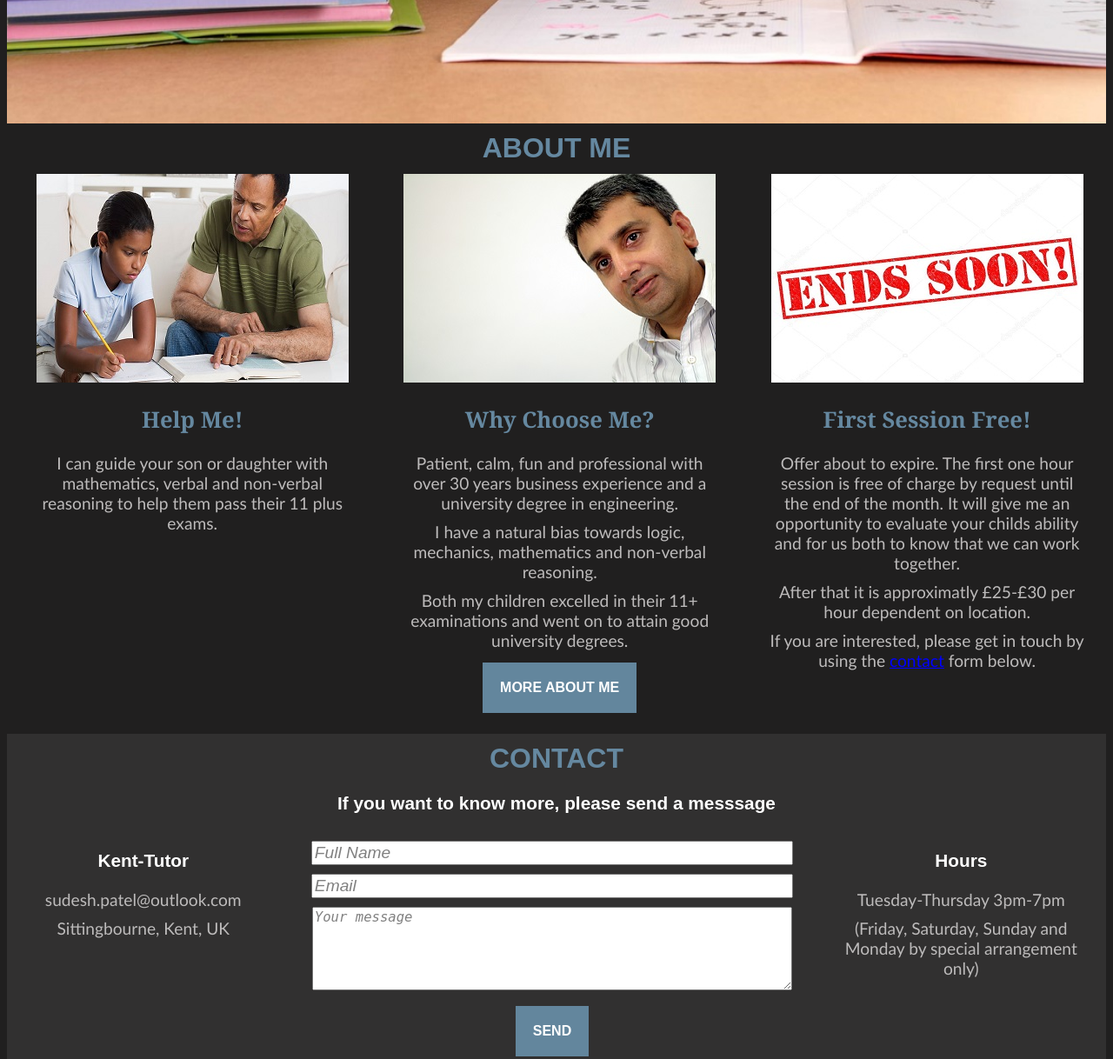
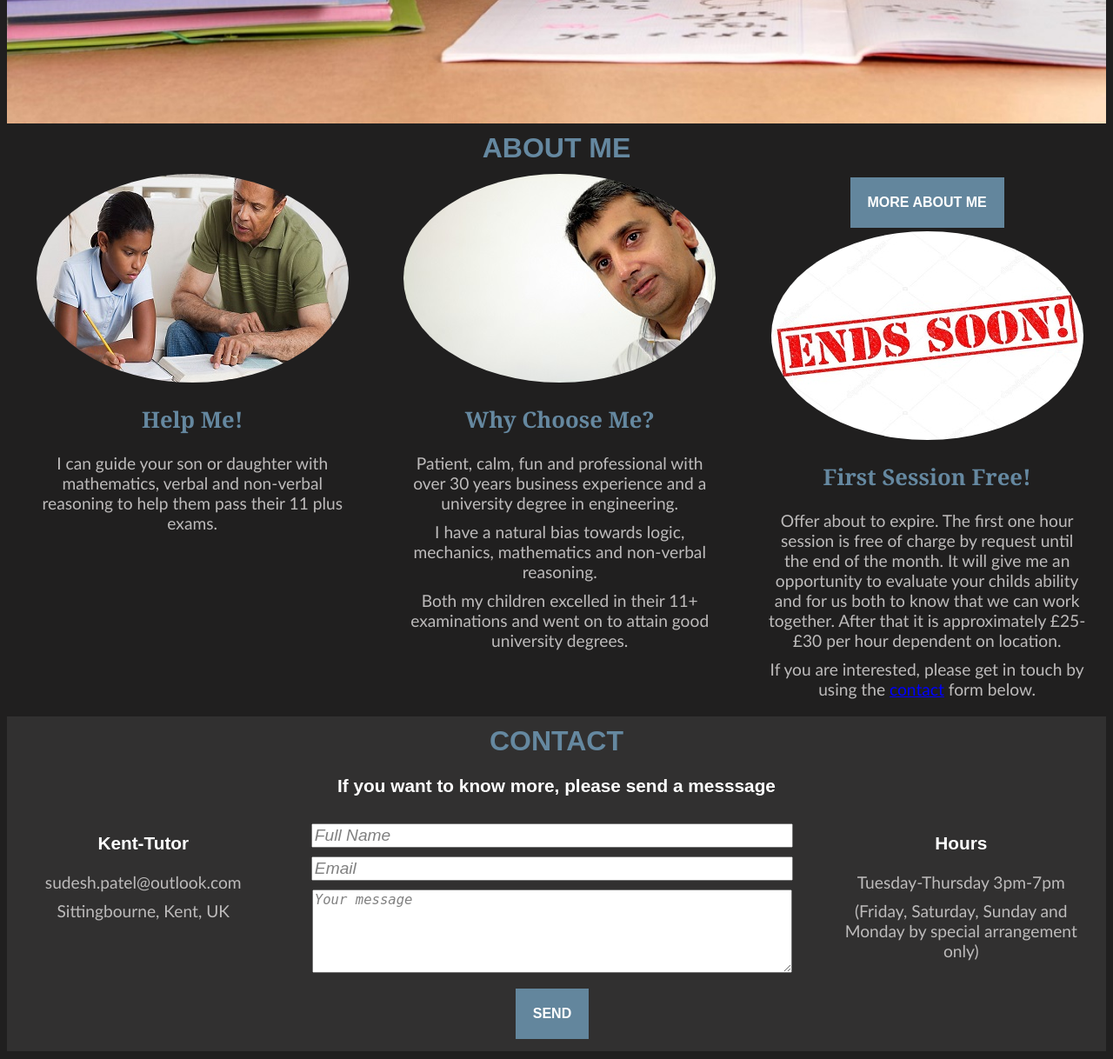
Before and after one commit to skar1962/Kent-Tutor, a PHP site: page / in a window 1280 px wide. Shown: the part 616-1834 px from the top of the page at 87% size. Run offline with PHP 8.4, Linux system fonts and the light colour scheme.

Commit message:
Added inline style for border-radius in Index.html

```diff
--- a/index.html
+++ b/index.html
@@ -38,13 +38,13 @@
 			<h1>About Me</h1>
 			<div id="container">
 				<div class="column">
-					<div class="image"><img src="./images/Image1.jpg" alt="Help Me Image" /></div>
+					<div class="image"><img src="./images/Image1.jpg" style="border-radius: 50%;" alt="Help Me Image" /></div>
 					<h2>Help Me!</h2>
 					<p>I can guide your son or daughter with mathematics, verbal and non-verbal reasoning to help them pass their 11 plus exams.</p>
 				</div>
 
 				<div class="column">
-					<div class="image"><img src="./images/Image2.jpg" alt="Why Choose Me Image" /></div>
+					<div class="image"><img src="./images/Image2.jpg" style="border-radius: 50%;" alt="Why Choose Me Image" /></div>
 					<h2>Why Choose Me?</h2>
 					<p>Patient, calm, fun and professional with over 30 years business experience and a university degree in engineering.</p>
 					<p>I have a natural bias towards logic, mechanics, mathematics and non-verbal reasoning. </p>
@@ -55,11 +55,11 @@
 				</div>
 
 				<div class="column">
-					<div class="image"><img src="./images/endingsoon.jpg" alt="Session Free Image" /></div>
+					<div class="image"><img src="./images/endingsoon.jpg" style="border-radius: 50%;" alt="Session Free Image" /></div>
 					<h2>First Session Free!</h2>
 					<p>Offer about to expire. The first one hour session is free of charge by request until the end of the month.
-					  It will give me an opportunity to evaluate your childs ability and for us both to know that we can work together. </p>
-					<p>After that it is approximatly £25-£30 per hour dependent on location.</p>
+					  It will give me an opportunity to evaluate your childs ability and for us both to know that we can work together.
+					After that it is approximately £25-£30 per hour dependent on location.</p>
 					<p>If you are interested, please get in touch by using the <a href="#contact">contact</a> form below.</p>
 					<!--
 					<form action="#contact">
--- a/styles.css
+++ b/styles.css
@@ -62,6 +62,7 @@ footer {
   padding:10px;
 }
 
+
 #welcomeimage {
   border-radius: 50%;
 }
@@ -98,6 +99,7 @@ footer {
   border-radius: 50%;
   object-fit: cover;
 }
+
 
 #container2 {
   margin-left: 0px;
```
